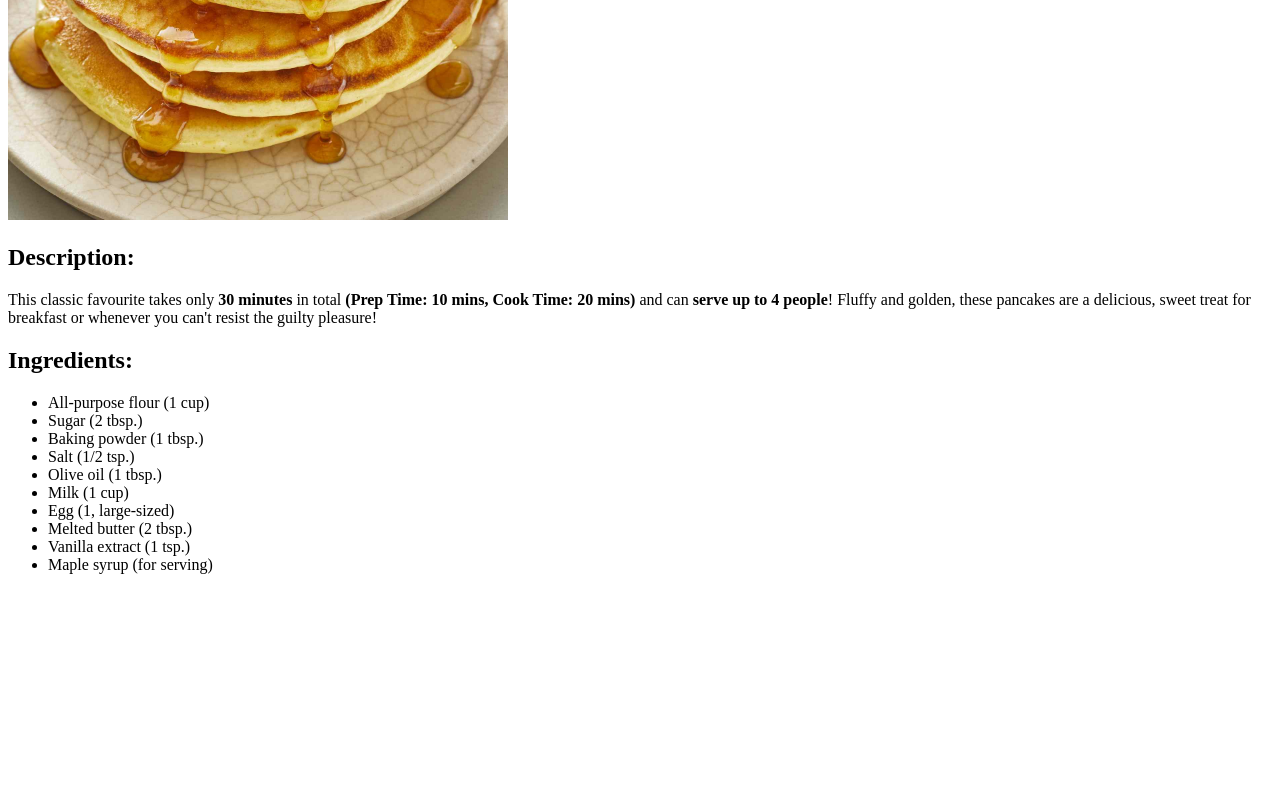
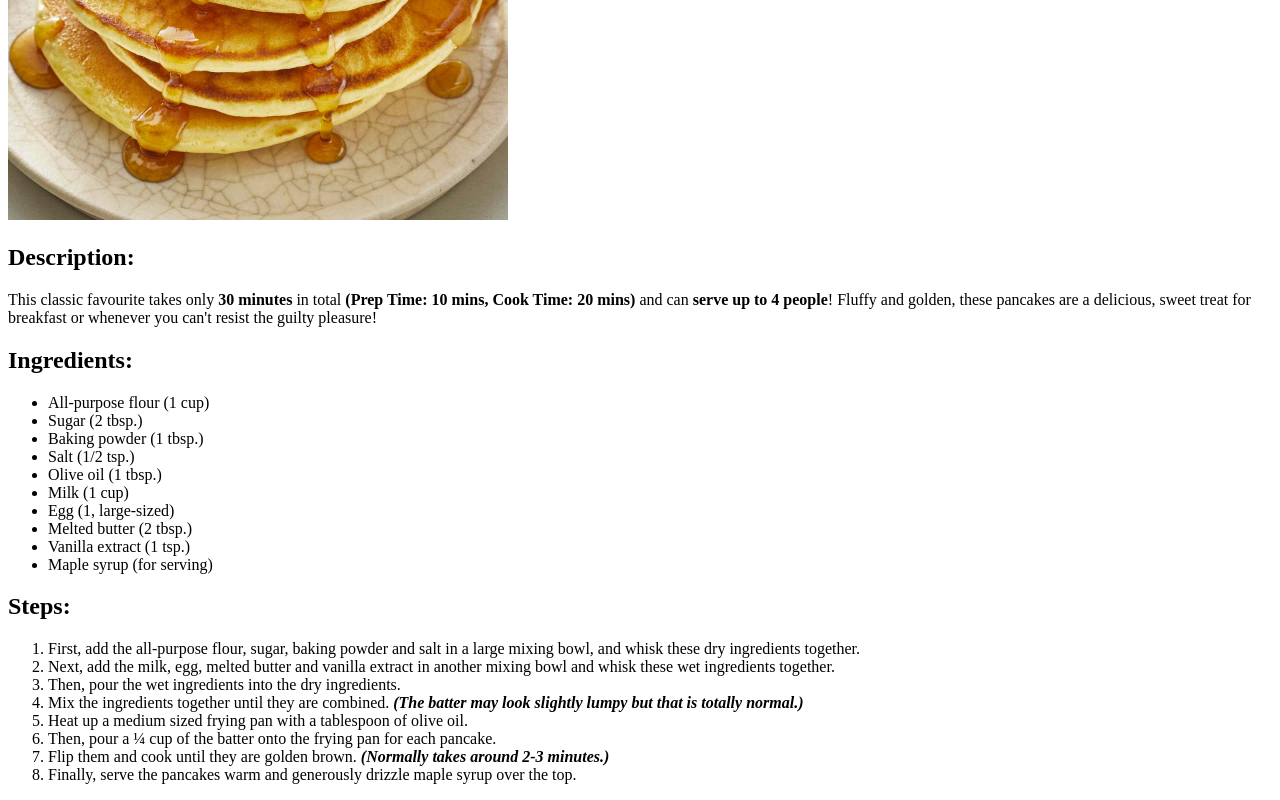
Before and after one commit to AliShah789/odin-recipes, a plain HTML site: page recipes/pancakes.html in a window 1280 px wide. Shown: the part 360-1160 px from the top of the page. Before the commit the page ends 950 px from the top, so only its background shows below. Drawn offline with Linux system fonts and the light colour scheme.

Commit message:
Add a heading saying 'Steps' and make an ordered list of the steps.

```diff
--- a/recipes/pancakes.html
+++ b/recipes/pancakes.html
@@ -25,5 +25,17 @@
         <li>Vanilla extract (1 tsp.)</li>
         <li>Maple syrup (for serving)</li>
     </ul>
+
+    <h2>Steps:</h2>
+    <ol>
+        <li>First, add the all-purpose flour, sugar, baking powder and salt in a large mixing bowl, and whisk these dry ingredients together.</li>
+        <li>Next, add the milk, egg, melted butter and vanilla extract in another mixing bowl and whisk these wet ingredients together.</li>
+        <li>Then, pour the wet ingredients into the dry ingredients.</li>
+        <li>Mix the ingredients together until they are combined. <em><strong>(The batter may look slightly lumpy but that is totally normal.)</strong></em></li>
+        <li>Heat up a medium sized frying pan with a tablespoon of olive oil.</li>
+        <li>Then, pour a ¼ cup of the batter onto the frying pan for each pancake.</li>
+        <li>Flip them and cook until they are golden brown. <em><strong>(Normally takes around 2-3 minutes.)</strong></em></li>
+        <li>Finally, serve the pancakes warm and generously drizzle maple syrup over the top.</li>
+    </ol>
 </body>
 </html>
```
Also changed, not shown: recipes/pasta.html (+0 -1 lines).
